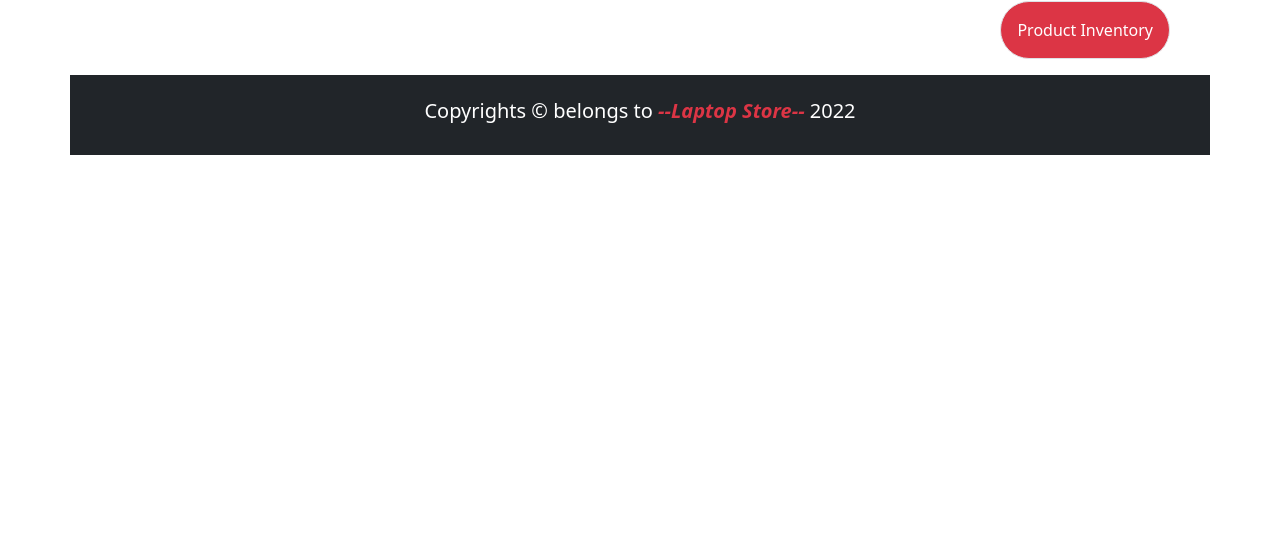
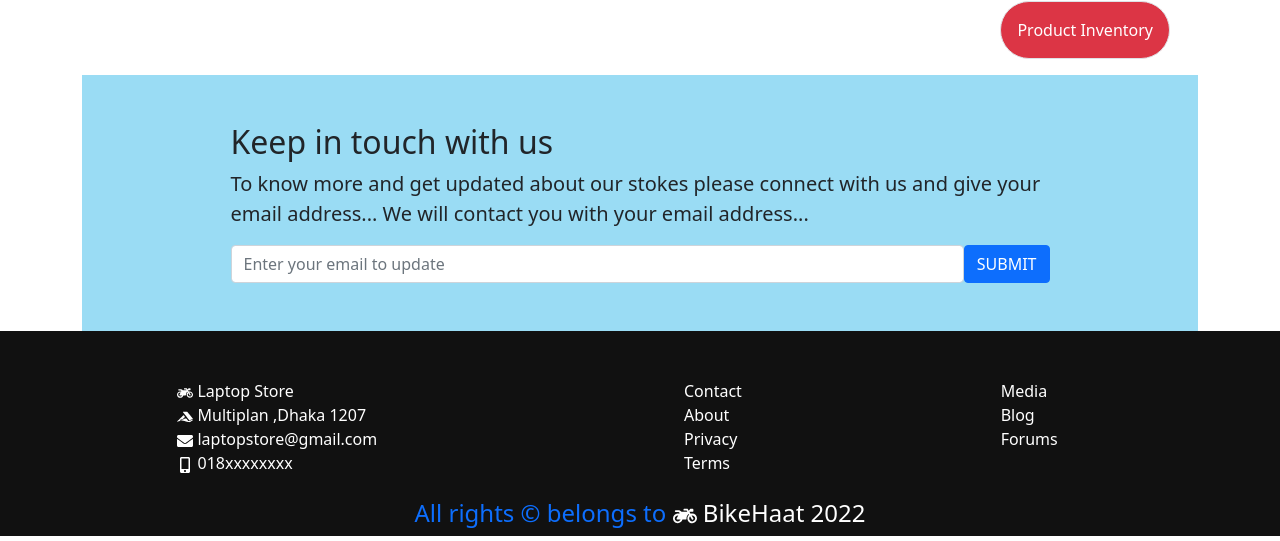
Before and after one commit to Saykot43/Lapto-Store, a React (Create React App) app: page / in a window 1280 px wide. Shown: the part 733-1274 px from the top of the page. Before the commit the page ends 888 px from the top, so only its background shows below. Built offline with nearby package versions, Linux system fonts and the light colour scheme; no server answers.

Commit message:
footer added

```diff
--- a/src/Pages/EditProduct/EditProduct.jsx
+++ b/src/Pages/EditProduct/EditProduct.jsx
@@ -131,7 +131,7 @@
                                         </Form.Group>
                                         <Form.Group className="mb-3" controlId="formBasicQuantity">
                                             <Form.Label>Quantity</Form.Label>
-                                            <Form.Control type="text" name='quantity' onChange={Quantity} value={product.quantity} placeholder="Quantity" required />
+                                            <Form.Control type="number" name='quantity' onChange={Quantity} value={product.quantity} placeholder="Quantity" required />
                                         </Form.Group>
                                         <Form.Group className="mb-3" controlId="formBasicSupplier">
                                             <Form.Label>Supplier</Form.Label>
--- /dev/null
+++ b/src/Pages/Footer/Footer.css
@@ -0,0 +1,15 @@
+.footer{
+    background: #111;
+}
+.footer ul{
+    text-align: start;
+}
+.footer ul li{
+    list-style: none;
+    color: #fff;
+}
+.footer-link{
+    color: #fff;
+
+    text-decoration: none;
+}
--- a/src/Pages/Footer/Footer.jsx
+++ b/src/Pages/Footer/Footer.jsx
@@ -1,9 +1,40 @@
 import React from 'react';
+import { Link } from 'react-router-dom';
+import { FaMotorcycle, FaAccusoft, FaEnvelope, FaMobileAlt } from "react-icons/fa";
+import './Footer.css'
 
 const Footer = () => {
     return (
-        <div className='text-center py-4 bg-dark text-white position-relative fixed-bottom container'>
-            <h5>Copyrights &copy; belongs to <span className='text-danger fst-italic fw-bold'>--Laptop Store--</span> {new Date().getFullYear()}</h5>
+        <div className="footer pt-5">
+            <div className="container ">
+                <div className="row justify-content-around">
+                    <div className="col-md-4">
+                        <ul>
+                            <li><FaMotorcycle /> Laptop Store</li>
+                            <li><FaAccusoft /> Multiplan ,Dhaka 1207</li>
+                            <li><FaEnvelope /> laptopstore@gmail.com</li>
+                            <li><FaMobileAlt /> 018xxxxxxxx</li>
+                        </ul>
+                    </div>
+                    <div className="col-md-2">
+                        <ul>
+                            <li><Link to="/contact" className='footer-link'>Contact</Link></li>
+                            <li><Link to="/about" className='footer-link'>About</Link></li>
+                            <li><Link to="/privacy" className='footer-link'>Privacy</Link></li>
+                            <li><Link to="/terms" className='footer-link'>Terms</Link></li>
+                        </ul>
+                    </div>
+                    <div className="col-md-2">
+                        <ul>
+                            <li><Link to="/" className='footer-link'>Media</Link></li>
+                            <li><Link to="/blog" className='footer-link'>Blog</Link></li>
+                            <li><Link to="/" className='footer-link'>Forums</Link></li>
+                        </ul>
+                    </div>
+                </div>
+                <h4 className='text-primary py-2 text-center'>All rights &copy; belongs to <span className='text-white'>
+                <FaMotorcycle /> BikeHaat {new Date().getFullYear()}</span></h4>
+            </div>
         </div>
     );
 };
--- a/src/Pages/Home/Home.jsx
+++ b/src/Pages/Home/Home.jsx
@@ -4,6 +4,7 @@
 import { CustomHook } from '../CustomHook/CustomHook';
 import Product from '../Product/Product'
 import Cover from './Cover';
+import Subscribe from './Subscribe';
 
 const Home = () => {
     const [products] = CustomHook([]);
@@ -27,6 +28,7 @@
                     </div>
                 </div>
             </section>
+            <Subscribe />
         </div>
     );
 };
--- /dev/null
+++ b/src/Pages/Home/Subscribe.css
@@ -0,0 +1,9 @@
+.subscribe{
+    background: #9adcf4;
+}
+.subscribe-title h4{
+    font-size: 32px;
+}
+.subscribe-title p{
+    font-size: 20px;
+}
--- /dev/null
+++ b/src/Pages/Home/Subscribe.jsx
@@ -0,0 +1,21 @@
+import React from 'react';
+import './Subscribe.css'
+
+const Subscribe = () => {
+    return (
+        <div className="subscribe py-5">
+            <div className="container">
+                <div className="subscribe-title w-75 mx-auto">
+                    <h4>Keep in touch with us</h4>
+                    <p>To know more and get updated about our stokes please connect with us and give your email address... We will contact you with your email address...</p>
+                </div>
+                <form action="" className='w-75 mx-auto d-flex'>
+                    <input type="email" name="usermail" className="form-control" placeholder="Enter your email to update" />
+                    <input type="submit" value="SUBMIT" className="btn btn-primary" />
+                </form>
+            </div>
+        </div>
+    );
+};
+
+export default Subscribe;
--- a/src/Pages/ProductAdd/ProductAdd.jsx
+++ b/src/Pages/ProductAdd/ProductAdd.jsx
@@ -63,7 +63,7 @@
                                         </Form.Group>
                                         <Form.Group className="mb-3" controlId="formBasicQuantity">
                                             <Form.Label>Quantity</Form.Label>
-                                            <Form.Control type="text" name='quantity' placeholder="Quantity" required />
+                                            <Form.Control type="number" name='quantity' placeholder="Quantity" required />
                                         </Form.Group>
                                         <Form.Group className="mb-3" controlId="formBasicSupplier">
                                             <Form.Label>Supplier</Form.Label>
--- a/src/Pages/ProductDetail/ProductDetail.jsx
+++ b/src/Pages/ProductDetail/ProductDetail.jsx
@@ -1,18 +1,13 @@
 import React, { useEffect, useState } from 'react';
 import { Button, Card, Form } from 'react-bootstrap';
 import { useParams } from 'react-router-dom';
+import { SingleHookProduct } from '../CustomHook/SingleHookProduct';
 import './ProductDetail.css'
 
 const ProductDetail = () => {
     const { id } = useParams();
 
-    const [product, setProduct] = useState({});
-    useEffect(() => {
-        const url = `https://laptopstorebd.herokuapp.com/product/${id}`
-        fetch(url)
-            .then(res => res.json())
-            .then(data => setProduct(data));
-    }, []);
+    const [product, setProduct] = SingleHookProduct(id);
 
     const handelDelivery = () => {
         const newQuantity = parseInt(product.quantity) - 1;
@@ -27,10 +22,10 @@
             },
         })
             .then((response) => response.json())
-            .then((json) => setProduct(json));
+            .then((data) => setProduct(data));
     }
     return (
-        <div className='container text-center my-3 d-flex '>
+        <div className='container text-center'>
             <div>
             <Card className='mx-auto' style={{ width: '20rem' }}>
                 <Card.Img className='pt-3' variant="top" src={product.img} />
@@ -52,13 +47,6 @@
                 </Card.Body>
             </Card>
             </div>
-            <div className='m-5'>
-                <Form>
-                    <h3>Stock Manage</h3>
-                    <input type='text' name='' />
-
-                </Form>
-            </div>
         </div>
     );
 };
```
